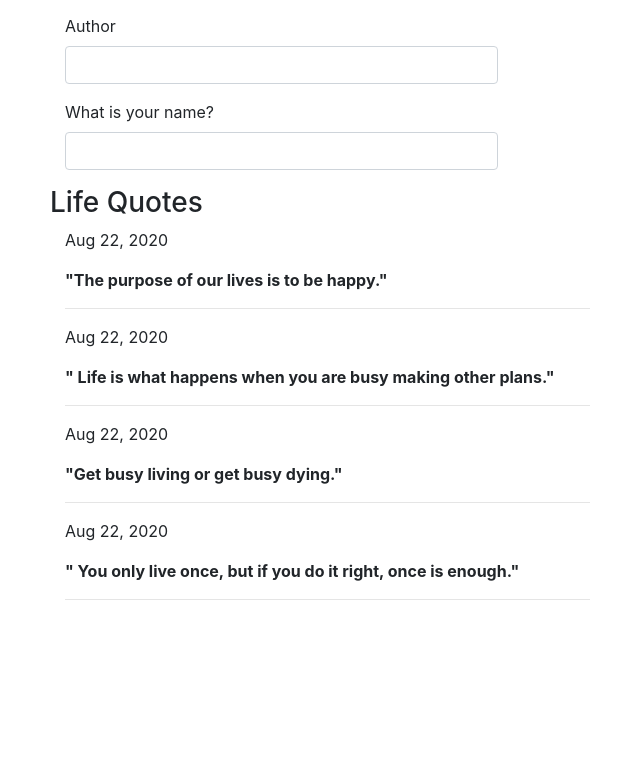
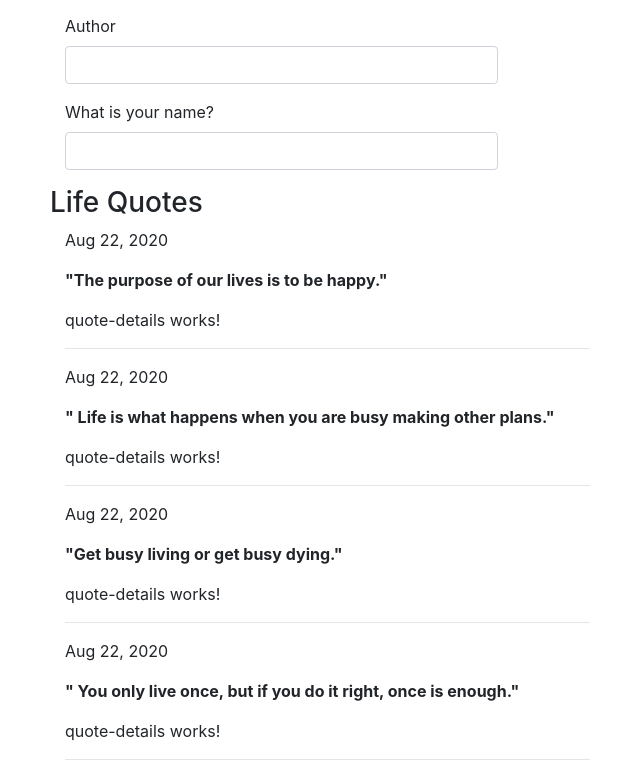
Before and after one commit to DerrickOdhiambo/Quotes-IP1, an Angular app: page / in a window 1280 px wide. Shown: the part 648-1424 px from the top of the page, without its empty margins (35-675 px from the left). Before the commit the page ends 1264 px from the top, so only its background shows below. Built offline with nearby package versions, Linux system fonts and the light colour scheme; a web font is replaced by a local one.

Commit message:
create and input property binding for the quote details to be displayed in the browser

```diff
--- a/src/app/quote/quote.component.html
+++ b/src/app/quote/quote.component.html
@@ -6,6 +6,7 @@
         <div *ngFor="let quote of lifeQuotes">
           <p>{{ quote.date | date }}</p>
           <p class="font-weight-bold">"{{ quote.quote }}"</p>
+          <app-quote-details></app-quote-details>
           <hr />
         </div>
       </div>
```
Also changed, not shown: src/app/quote-details/quote-details.component.ts (+6 -6 lines).
